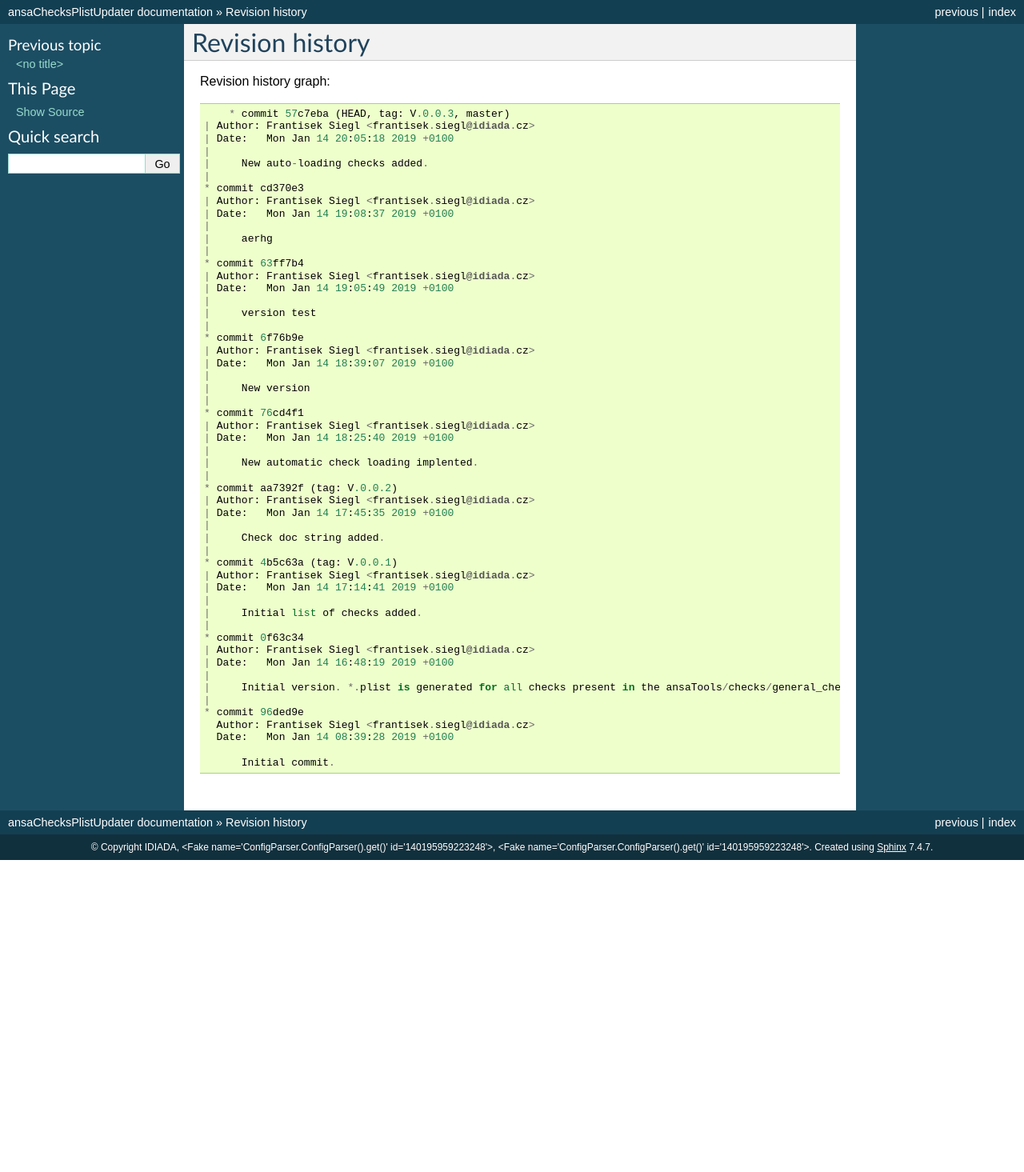
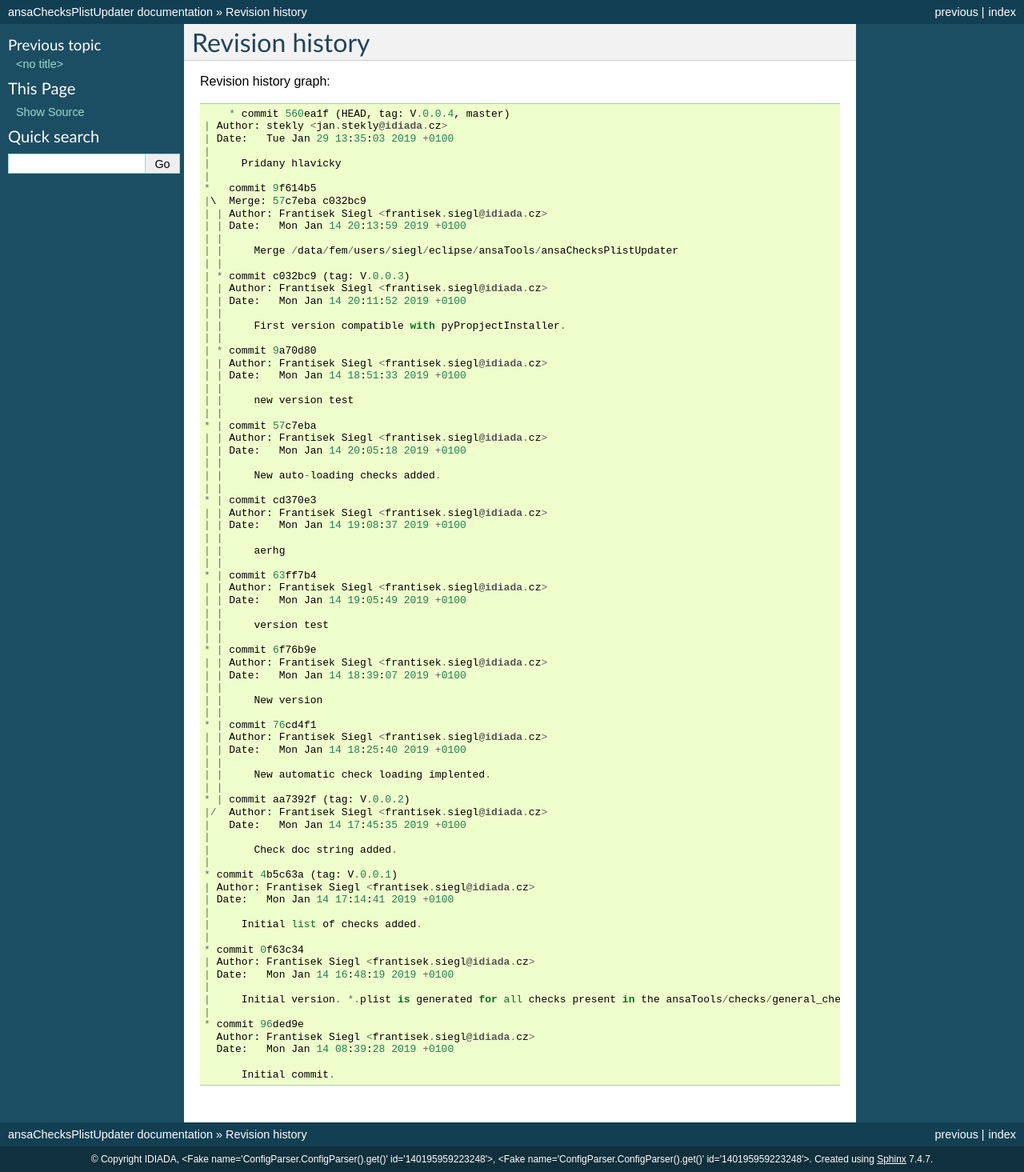
Before and after one commit to fanaSiegl/checks, a Sphinx documentation site: the page built from doc/sphinx/source/revision_history.rst, in a window 1280 px wide. Shown: the whole page at 80% size. Built offline with Sphinx 7.4.7, drawn with Linux system fonts in a browser that asks for light colours; formulas are drawn with MathJax 3; pages that are not in the unit, such as notebooks, are missing from menus; the version number could not be read and is left out; before the commit the page ends 1075 px from its top, so only the background shows below that.

```diff
--- a/doc/sphinx/source/revision_history.rst
+++ b/doc/sphinx/source/revision_history.rst
@@ -4,41 +4,66 @@
 
 Revision history graph::
 
-       * commit 57c7eba (HEAD, tag: V.0.0.3, master)
-   | Author: Frantisek Siegl <frantisek.siegl@idiada.cz>
-   | Date:   Mon Jan 14 20:05:18 2019 +0100
+       * commit 560ea1f (HEAD, tag: V.0.0.4, master)
+   | Author: stekly <jan.stekly@idiada.cz>
+   | Date:   Tue Jan 29 13:35:03 2019 +0100
    |
-   |     New auto-loading checks added.
+   |     Pridany hlavicky
    |
-   * commit cd370e3
-   | Author: Frantisek Siegl <frantisek.siegl@idiada.cz>
-   | Date:   Mon Jan 14 19:08:37 2019 +0100
+   *   commit 9f614b5
+   |\  Merge: 57c7eba c032bc9
+   | | Author: Frantisek Siegl <frantisek.siegl@idiada.cz>
+   | | Date:   Mon Jan 14 20:13:59 2019 +0100
+   | |
+   | |     Merge /data/fem/users/siegl/eclipse/ansaTools/ansaChecksPlistUpdater
+   | |
+   | * commit c032bc9 (tag: V.0.0.3)
+   | | Author: Frantisek Siegl <frantisek.siegl@idiada.cz>
+   | | Date:   Mon Jan 14 20:11:52 2019 +0100
+   | |
+   | |     First version compatible with pyPropjectInstaller.
+   | |
+   | * commit 9a70d80
+   | | Author: Frantisek Siegl <frantisek.siegl@idiada.cz>
+   | | Date:   Mon Jan 14 18:51:33 2019 +0100
+   | |
+   | |     new version test
+   | |
+   * | commit 57c7eba
+   | | Author: Frantisek Siegl <frantisek.siegl@idiada.cz>
+   | | Date:   Mon Jan 14 20:05:18 2019 +0100
+   | |
+   | |     New auto-loading checks added.
+   | |
+   * | commit cd370e3
+   | | Author: Frantisek Siegl <frantisek.siegl@idiada.cz>
+   | | Date:   Mon Jan 14 19:08:37 2019 +0100
+   | |
+   | |     aerhg
+   | |
+   * | commit 63ff7b4
+   | | Author: Frantisek Siegl <frantisek.siegl@idiada.cz>
+   | | Date:   Mon Jan 14 19:05:49 2019 +0100
+   | |
+   | |     version test
+   | |
+   * | commit 6f76b9e
+   | | Author: Frantisek Siegl <frantisek.siegl@idiada.cz>
+   | | Date:   Mon Jan 14 18:39:07 2019 +0100
+   | |
+   | |     New version
+   | |
+   * | commit 76cd4f1
+   | | Author: Frantisek Siegl <frantisek.siegl@idiada.cz>
+   | | Date:   Mon Jan 14 18:25:40 2019 +0100
+   | |
+   | |     New automatic check loading implented.
+   | |
+   * | commit aa7392f (tag: V.0.0.2)
+   |/  Author: Frantisek Siegl <frantisek.siegl@idiada.cz>
+   |   Date:   Mon Jan 14 17:45:35 2019 +0100
    |
-   |     aerhg
-   |
-   * commit 63ff7b4
-   | Author: Frantisek Siegl <frantisek.siegl@idiada.cz>
-   | Date:   Mon Jan 14 19:05:49 2019 +0100
-   |
-   |     version test
-   |
-   * commit 6f76b9e
-   | Author: Frantisek Siegl <frantisek.siegl@idiada.cz>
-   | Date:   Mon Jan 14 18:39:07 2019 +0100
-   |
-   |     New version
-   |
-   * commit 76cd4f1
-   | Author: Frantisek Siegl <frantisek.siegl@idiada.cz>
-   | Date:   Mon Jan 14 18:25:40 2019 +0100
-   |
-   |     New automatic check loading implented.
-   |
-   * commit aa7392f (tag: V.0.0.2)
-   | Author: Frantisek Siegl <frantisek.siegl@idiada.cz>
-   | Date:   Mon Jan 14 17:45:35 2019 +0100
-   |
-   |     Check doc string added.
+   |       Check doc string added.
    |
    * commit 4b5c63a (tag: V.0.0.1)
    | Author: Frantisek Siegl <frantisek.siegl@idiada.cz>
```
Also changed, not shown: doc/sphinx/source/checksDocString.rst (+13 -0 lines), 1 other file.
